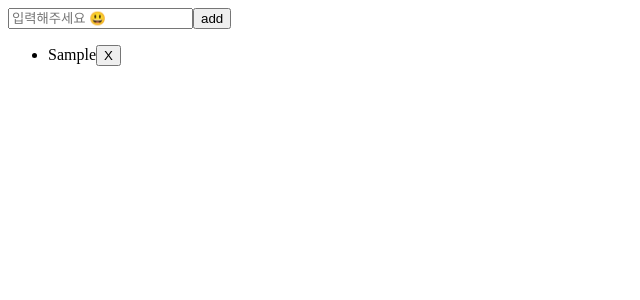
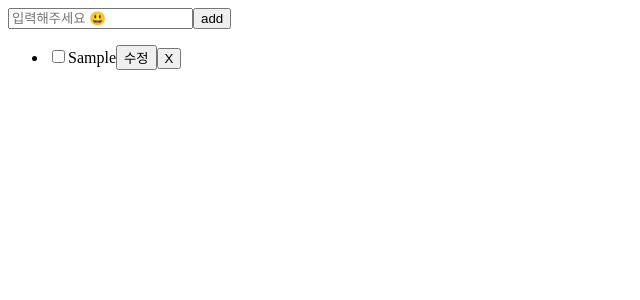
Before and after one commit to GamjaUnni/react_todos, a React (Create React App) app: page / in a window 1280 px wide. Both pictures are taken after typing "Sample" into the empty fields and a click on the input "add". Shown: the top 300 px of the page, without its empty margins (0-640 px from the left). Built offline with nearby package versions, Linux system fonts and the light colour scheme.

Commit message:
add: to do list component 분기처리, checkbox toggle 기능 추가

```diff
--- a/src/App.jsx
+++ b/src/App.jsx
@@ -1,42 +1,14 @@
 import { useState } from "react";
+import TodoForm from "./components/todoForm";
+import TodoList from "./components/todoList";
 
 function App() {
-    const [todo, setTodo] = useState("");
-    const onChange = (e) => {
-        setTodo(e.target.value);
-    };
+    const [toDoList, setTodoList] = useState([]);
 
-    const [toDoList, setTodoList] = useState([]);
-    const onSubmit = (e) => {
-        e.preventDefault();
-        setTodoList([...toDoList, todo]);
-        // setTodoList((prev) => [todo, ...prev]);
-        setTodo("");
-    };
-
-    const removeTodo = (idx) => {
-        // setTodoList([...arr.slice(0,idx), ...arr.slice(idx+1)])
-        setTodoList(toDoList.filter((x, i) => i !== idx));
-    };
     return (
         <div>
-            <form onSubmit={onSubmit}>
-                <input
-                    type="text"
-                    value={todo}
-                    onChange={onChange}
-                    placeholder="입력해주세요 😃"
-                />
-                <input type="submit" value="add" />
-            </form>
-            <ul>
-                {toDoList.map((x, i) => (
-                    <li key={i}>
-                        {x}
-                        <button onClick={() => removeTodo(i)}>X</button>
-                    </li>
-                ))}
-            </ul>
+            <TodoForm setTodoList={setTodoList} />
+            <TodoList setTodoList={setTodoList} toDoList={toDoList} />
         </div>
     );
 }
--- /dev/null
+++ b/src/components/todoForm.jsx
@@ -0,0 +1,45 @@
+import { useState, useRef } from "react";
+/*
+    id: 고유한 번호값,
+    todo: input value,
+    done: checkbox 체크용(boolean),
+    mode: 수정모드인지 아닌지(boolean)
+*/
+const TodoForm = ({ setTodoList }) => {
+    let id = useRef(1); // 렌더링이 되어도 영향받지 않는 hook
+    const [todo, setTodo] = useState("");
+    const onChange = (e) => {
+        setTodo(e.target.value);
+    };
+
+    const onSubmit = (e) => {
+        e.preventDefault();
+        // setTodoList([...toDoList, todo]);
+        // 성능 최적화 : 퍼포먼스(f12-perfomence) 속도가 빨라지는 것을 확인할 수 있다.
+        setTodoList((prev) => [
+            ...prev,
+            {
+                id: id.current, // Ref의 현재 값을 가져온다.
+                todo: todo,
+                done: false,
+                mode: false,
+            },
+        ]);
+        setTodo("");
+        id.current += 1; // id값을 하나씩 증가 시킨다. (각각의 todo를 구별하기 위함)
+    };
+
+    return (
+        <form onSubmit={onSubmit}>
+            <input
+                type="text"
+                value={todo}
+                onChange={onChange}
+                placeholder="입력해주세요 😃"
+            />
+            <input type="submit" value="add" />
+        </form>
+    );
+};
+
+export default TodoForm;
--- /dev/null
+++ b/src/components/todoList.jsx
@@ -0,0 +1,30 @@
+const TodoList = ({ setTodoList, toDoList }) => {
+    const removeTodo = (id) => {
+        // setTodoList([...arr.slice(0,idx), ...arr.slice(idx+1)])
+        setTodoList((prev) => prev.filter((x) => x.id !== id));
+    };
+
+    const toggleDone = (id) => {
+        setTodoList((prev) =>
+            prev.map((x) => (x.id === id ? { ...x, done: !x.done } : x))
+        );
+    };
+    return (
+        <ul>
+            {toDoList.map((x) => (
+                <li key={x.id}>
+                    <input
+                        type="checkbox"
+                        onChange={() => toggleDone(x.id)}
+                        checked={x.done}
+                    />
+                    {x.todo}
+                    <button>수정</button>
+                    <button onClick={() => removeTodo(x.id)}>X</button>
+                </li>
+            ))}
+        </ul>
+    );
+};
+
+export default TodoList;
```
